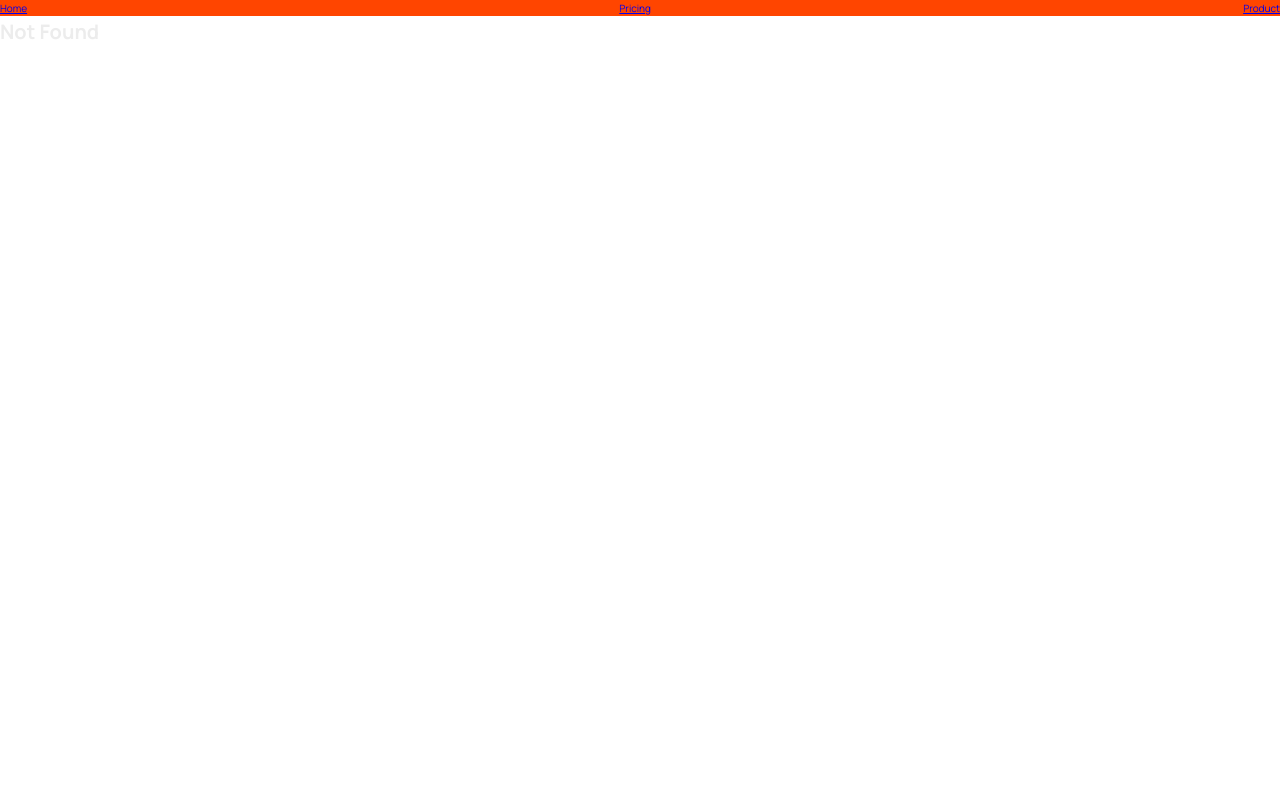
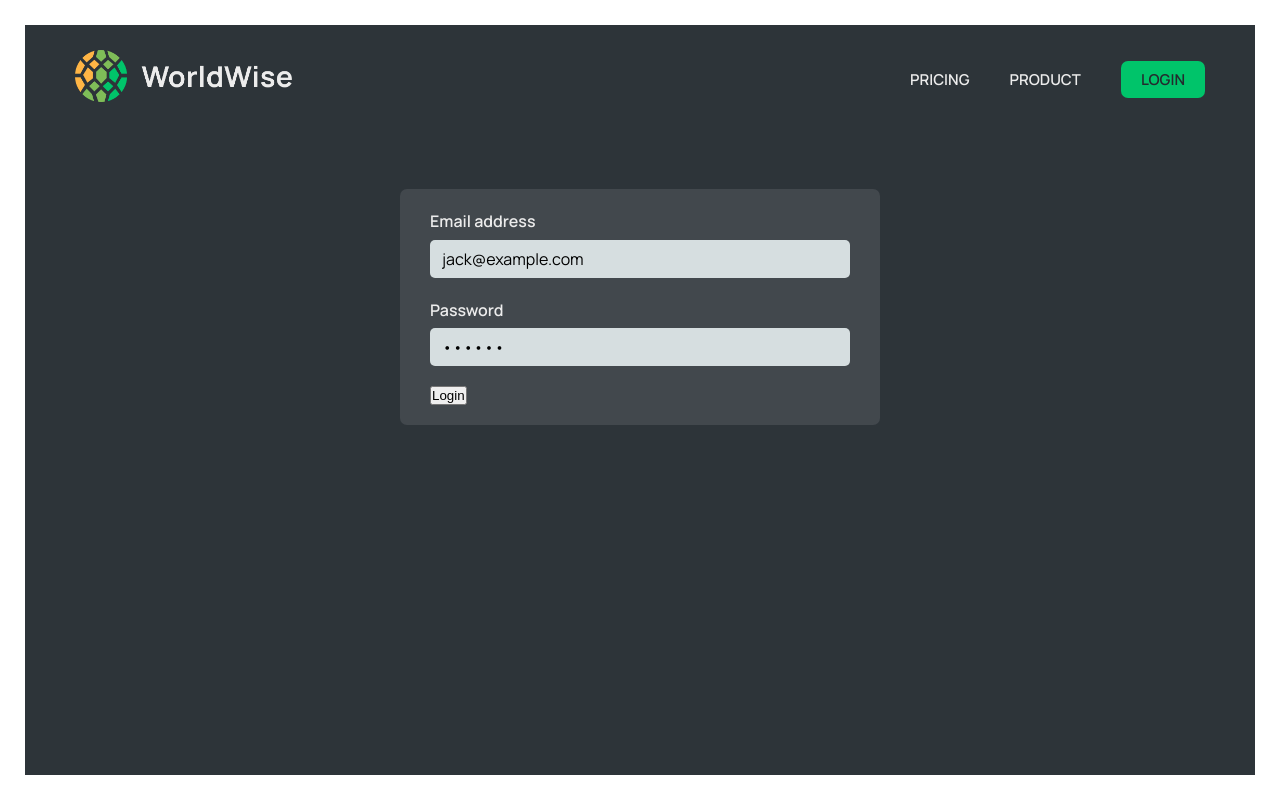
Before and after one commit to enigma-24/react-world-wise, a React (Vite) app: page /login in a window 1280 px wide. Before the commit this address had no page. Built offline with nearby package versions, Linux system fonts and the light colour scheme.

Commit message:
added links to connect different pages

```diff
--- a/src/App.jsx
+++ b/src/App.jsx
@@ -4,6 +4,7 @@ import Pricing from './pages/Pricing';
 import Homepage from './pages/Homepage';
 import AppLayout from './pages/AppLayout';
 import PageNotFound from './pages/PageNotFound';
+import Login from './pages/Login';
 
 const App = () => {
   return (
@@ -12,6 +13,7 @@ const App = () => {
         <Route path='/' element={<Homepage />} />
         <Route path='product' element={<Product />} />
         <Route path='pricing' element={<Pricing />} />
+        <Route path='login' element={<Login />} />
         <Route path='app' element={<AppLayout />} />
         <Route path='*' element={<PageNotFound />} />
       </Routes>
--- a/src/components/AppNav.module.css
+++ b/src/components/AppNav.module.css
@@ -1,3 +1,28 @@
-.nav{
-    background-color: rebeccapurple;
+.nav {
+  margin-top: 3rem;
+  margin-bottom: 2rem;
 }
+
+.nav ul {
+  list-style: none;
+  display: flex;
+  background-color: var(--color-dark--2);
+  border-radius: 7px;
+}
+
+.nav a:link,
+.nav a:visited {
+  display: block;
+  color: inherit;
+  text-decoration: none;
+  text-transform: uppercase;
+  font-size: 1.2rem;
+  font-weight: 700;
+  padding: 0.5rem 2rem;
+  border-radius: 5px;
+}
+
+/* CSS Modules feature */
+.nav a:global(.active) {
+  background-color: var(--color-dark--0);
+}
--- a/src/components/PageNav.jsx
+++ b/src/components/PageNav.jsx
@@ -1,18 +1,22 @@
 import { NavLink } from 'react-router-dom';
 import styles from './PageNav.module.css';
+import Logo from './Logo';
 
 const PageNav = () => {
   return (
     <nav className={styles.nav}>
+      <Logo />
       <ul>
-        <li>
-          <NavLink to='/'>Home</NavLink>
-        </li>
         <li>
           <NavLink to='/pricing'>Pricing</NavLink>
         </li>
         <li>
           <NavLink to='/product'>Product</NavLink>
+        </li>
+        <li>
+          <NavLink to='/login' className={styles.ctaLink}>
+            Login
+          </NavLink>
         </li>
       </ul>
     </nav>
--- a/src/components/PageNav.module.css
+++ b/src/components/PageNav.module.css
@@ -1,9 +1,34 @@
 .nav {
-  background-color: orangered;
+  display: flex;
+  align-items: center;
+  justify-content: space-between;
 }
 
 .nav ul {
   list-style: none;
   display: flex;
-  justify-content: space-between;
+  align-items: center;
+  gap: 4rem;
 }
+
+.nav a:link,
+.nav a:visited {
+  text-decoration: none;
+  color: var(--color-light--2);
+  text-transform: uppercase;
+  font-size: 1.5rem;
+  font-weight: 600;
+}
+
+/* CSS Modules feature */
+.nav a:global(.active) {
+  color: var(--color-brand--2);
+}
+
+a.ctaLink:link,
+a.ctaLink:visited {
+  background-color: var(--color-brand--2);
+  color: var(--color-dark--0);
+  padding: 0.8rem 2rem;
+  border-radius: 7px;
+}
--- a/src/pages/Homepage.jsx
+++ b/src/pages/Homepage.jsx
@@ -1,17 +1,26 @@
 import { Link } from 'react-router-dom';
+import styles from './Homepage.module.css';
 import PageNav from '../components/PageNav';
-import AppNav from '../components/AppNav';
 
-function Homepage() {
+export default function Homepage() {
   return (
-    <div>
+    <main className={styles.homepage}>
       <PageNav />
-      <AppNav />
-      <h1>WorldWise</h1>
-
-      <Link to='/app'>Go to the app</Link>
-    </div>
+      <section>
+        <h1>
+          You travel the world.
+          <br />
+          WorldWise keeps track of your adventures.
+        </h1>
+        <h2>
+          A world map that tracks your footsteps into every city you can think
+          of. Never forget your wonderful experiences, and show your friends how
+          you have wandered the world.
+        </h2>
+        <Link to='/app' className='cta'>
+          Start tracking now
+        </Link>
+      </section>
+    </main>
   );
 }
-
-export default Homepage;
--- a/src/pages/PageNotFound.jsx
+++ b/src/pages/PageNotFound.jsx
@@ -1,12 +1,7 @@
-import PageNav from "../components/PageNav";
-
-const PageNotFound = () => {
+export default function PageNotFound() {
   return (
     <div>
-      <PageNav />
-      <h1>Not Found</h1>
+      <h1>Page not found 😢</h1>
     </div>
   );
-};
-
-export default PageNotFound;
+}
--- a/src/pages/Pricing.jsx
+++ b/src/pages/Pricing.jsx
@@ -1,12 +1,27 @@
-import PageNav from "../components/PageNav";
+// Uses the same styles as Product
+import PageNav from '../components/PageNav';
+import styles from './Product.module.css';
 
-const Pricing = () => {
+export default function Pricing() {
   return (
-    <div>
+    <main className={styles.product}>
       <PageNav />
-      <h1>Pricing</h1>
-    </div>
+
+      <section>
+        <div>
+          <h2>
+            Simple pricing.
+            <br />
+            Just $9/month.
+          </h2>
+          <p>
+            Lorem ipsum dolor, sit amet consectetur adipisicing elit. Vitae vel
+            labore mollitia iusto. Recusandae quos provident, laboriosam fugit
+            voluptatem iste.
+          </p>
+        </div>
+        <img src='img-2.jpg' alt='overview of a large city with skyscrapers' />
+      </section>
+    </main>
   );
-};
-
-export default Pricing;
+}
--- a/src/pages/Product.jsx
+++ b/src/pages/Product.jsx
@@ -1,12 +1,31 @@
 import PageNav from "../components/PageNav";
+import styles from "./Product.module.css";
 
-function Product() {
+export default function Product() {
   return (
-    <div>
+    <main className={styles.product}>
       <PageNav />
-      <h1>Product</h1>
-    </div>
+
+      <section>
+        <img
+          src='img-1.jpg'
+          alt='person with dog overlooking mountain with sunset'
+        />
+        <div>
+          <h2>About WorldWide.</h2>
+          <p>
+            Lorem ipsum dolor sit amet consectetur adipisicing elit. Illo est
+            dicta illum vero culpa cum quaerat architecto sapiente eius non
+            soluta, molestiae nihil laborum, placeat debitis, laboriosam at fuga
+            perspiciatis?
+          </p>
+          <p>
+            Lorem, ipsum dolor sit amet consectetur adipisicing elit. Corporis
+            doloribus libero sunt expedita ratione iusto, magni, id sapiente
+            sequi officiis et.
+          </p>
+        </div>
+      </section>
+    </main>
   );
 }
-
-export default Product;
```
